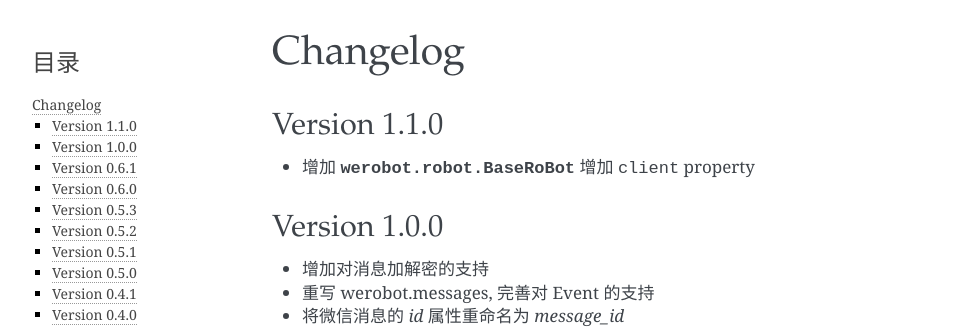
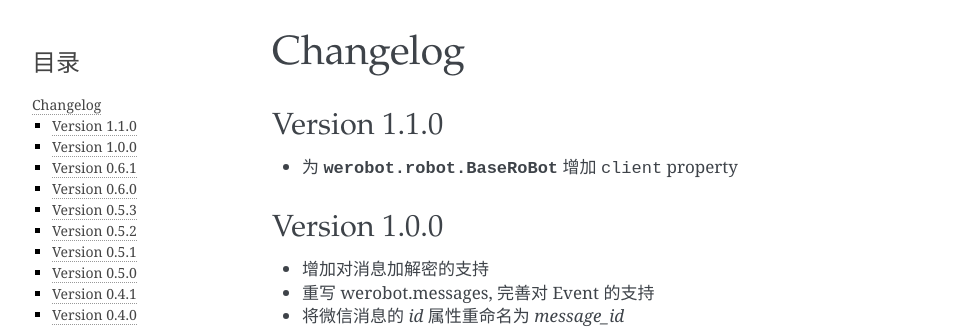
Before and after one commit to offu/WeRoBot, a Sphinx documentation site: the page built from docs/changelog.rst, in a window 1280 px wide and 900 px high. Shown: the top 328 px of the window, without its empty margins (148-1106 px from the left). Built offline with Sphinx 7.4.7, drawn with Linux system fonts in a browser that asks for light colours.

Commit message:
Correct changelog

```diff
--- a/docs/_themes/flask/sidebarintro.html
+++ b/docs/_themes/flask/sidebarintro.html
@@ -1,5 +1,5 @@
 {% if theme_github_url %}
-    <h3>{{ project }}</h3>
+    <h3><a href="index.html">{{ project }}</a></h3>
     <a href="http://github.com/{{ theme_github_url }}" class="sidebar-github-link">
         <img src="https://img.shields.io/github/stars/{{ theme_github_url }}.svg?style=social&label=Star&maxAge=2592000" />
         <img src="https://img.shields.io/github/forks/{{ theme_github_url }}.svg?style=social&label=Fork&maxAge=2592000" />
--- a/docs/changelog.rst
+++ b/docs/changelog.rst
@@ -4,7 +4,7 @@ Changelog
 Version 1.1.0
 ----------------
 
-+ 增加 :class:`werobot.robot.BaseRoBot` 增加 ``client`` property
++ 为 :class:`werobot.robot.BaseRoBot` 增加 ``client`` property
 
 Version 1.0.0
 ----------------
```
